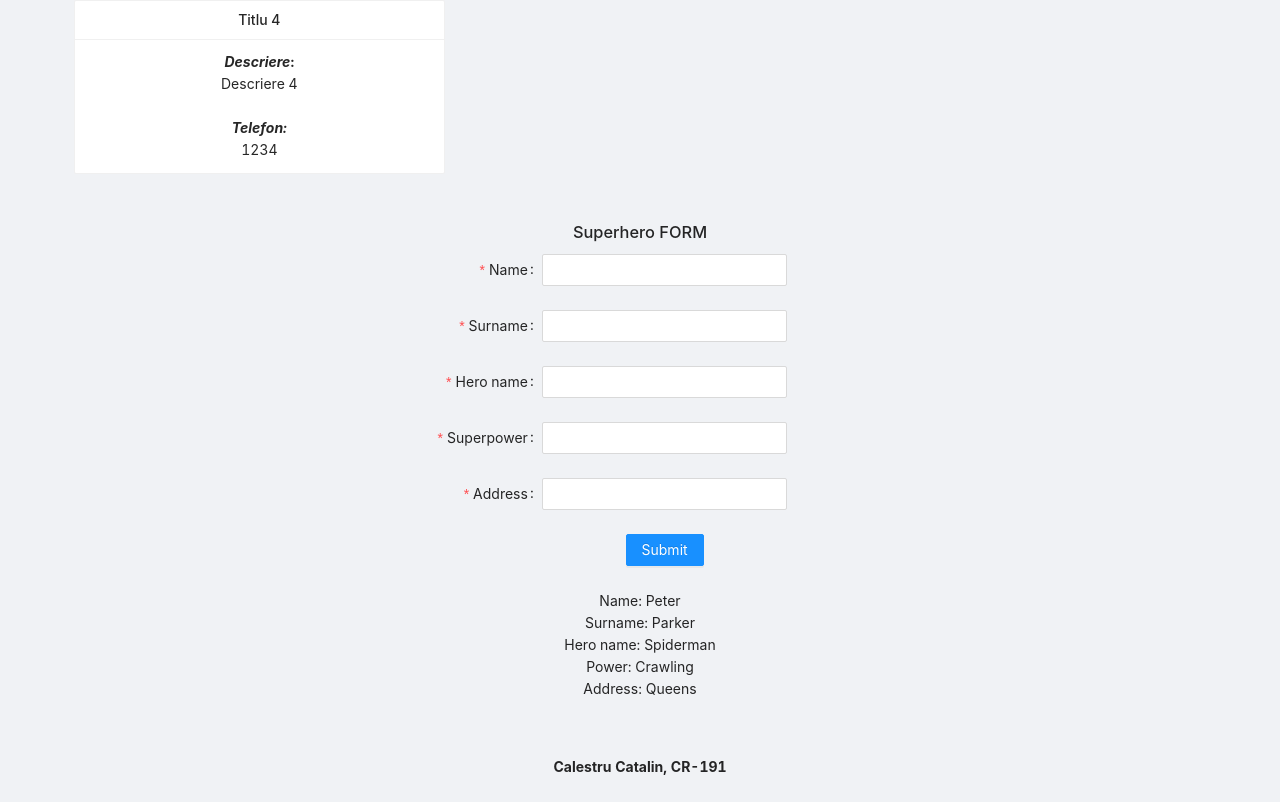
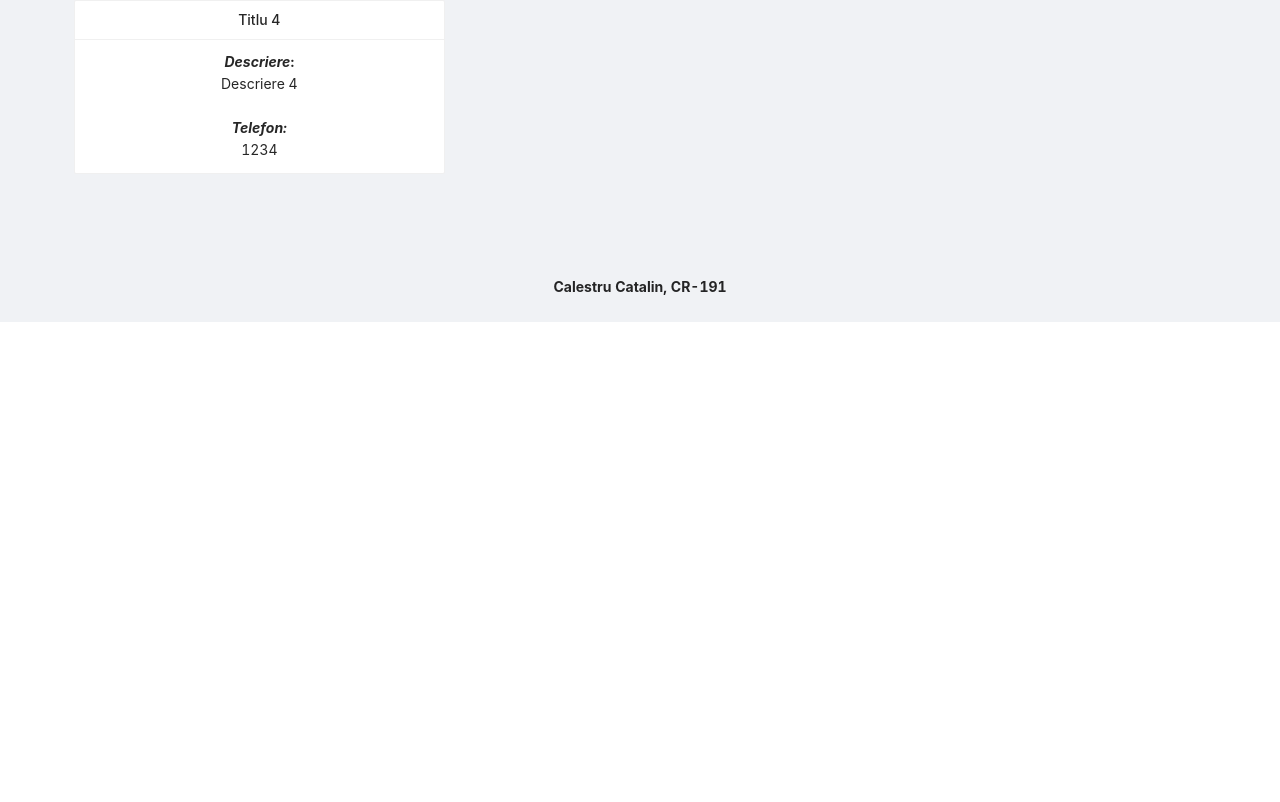
Before and after one commit to Catalin1237/Laborator_TWeb, a React (Create React App) app: page / in a window 1280 px wide. Shown: the part 528-1330 px from the top of the page. After the commit the page ends 850 px from the top, so only its background shows below. Built offline with nearby package versions, Linux system fonts and the light colour scheme.

Commit message:
aranjarea mai normala a doc

```diff
--- a/src/components/lab3/MyLayout.tsx
+++ b/src/components/MyLayout.tsx
@@ -1,7 +1,7 @@
 import { Layout, Menu, Form, Input, Button, notification } from 'antd';
 import { Card } from 'antd';
 import { useState } from 'react';
-import {  FormHero } from '../lab4/Form1';
+import MainInterface from '../interfaces/MainInterface';
 import './layoutStyle.css';
 
 const { Header, Content, Footer } = Layout;
@@ -133,13 +133,33 @@ const MyForm = () => {
     )
 }
 
+interface ShowHeroProp extends MainInterface{
+    superHeroName: string;
+    supHeroPower: string;
+    address: string;
+    age: number;
+    deadAlive: boolean;
+}
+
+const ShowHero = (props: ShowHeroProp) => {
+
+    const {name, surname} = props;
+
+    return(
+        <>
+
+        </>
+    );
+}
+
 const infoHero = [
     {
         name: "Peter",
         surname: "Parker",
-        hName: "Spiderman",
-        power: "Crawling",
-        add: "Queens"
+        superHeroName: "Spiderman",
+        supeHeroPower: "Spider power",
+        age: 16,
+        deadAlive: true
     },
 ]
 
@@ -173,26 +193,6 @@ export const MyLayout = () => {
                     </div>
 
                     <br />
-
-                    <h3>Superhero FORM</h3>
-                    <FormHero  hero={ infoHero }/>
-
-                    {/* Info hero */}
-                    {
-                        infoHero.map((e: any) => {
-                            return(
-                                <>
-                                    Name: { e.name } <br />
-                                    Surname: { e.surname } <br />
-                                    Hero name: { e.hName } <br />
-                                    Power: { e.power } <br />
-                                    Address: { e.add } <br />
-
-                                </>
-                            );
-                        })
-                    }
-
                 </Content>
             </main>
 
--- a/src/components/lab4/Form1.tsx
+++ /dev/null
@@ -1,116 +0,0 @@
-import { Form, Input, Button, notification} from 'antd';
-import { useState } from 'react';
-import SimpleName from './nameSurname';
-import Hero from './superHeroInfo';
-
-
-
-export interface HeroProps{
-    hero: Hero[];
-}
-
-export const FormHero = ({hero}: HeroProps) => {
-
-    const onFinish = () => {
-        notification.open({
-            message: 'Deschide consola pe F12.',
-          });
-    }
-
-    const [name, setName] = useState("");
-    const [surname, setSurname] = useState("");
-    const [hName, sethName] = useState("");
-    const [power, setPower] = useState("");
-    const [add, setAdd] = useState("");
-
-    const submitValue = () =>{
-        const fullInfo ={
-            "1. Name" : name,
-            "2. Surname" : surname,
-            "3. Hero Name" : hName,
-            "4. Power" : power,
-            "5. Address" : add,
-        };
-
-        console.log(fullInfo);
-    }
-
-    return(
-
-        <Form
-            name="basic"
-            labelCol={{ span: 10 }}
-            wrapperCol={{ span: 5 }}
-            initialValues={{ remember: true }}
-            autoComplete="off"
-            onFinish={ onFinish }
-        >
-            <Form.Item
-            label="Name"
-            name="name"
-            rules={[
-                { required: true, message: "Insert Hero real name!"}
-            ]}
-            >
-            <Input
-                onChange={ (e) => {setName(e.target.value);}}
-            />
-            </Form.Item>
-
-            <Form.Item
-            label="Surname"
-            name="surname"
-            rules={[
-                { required: true, message: "Insert Hero real surname!"}
-            ]}
-            >
-            <Input
-                onChange={ (e) => {setSurname(e.target.value);}}
-            />
-            </Form.Item>
-
-            <Form.Item
-            label="Hero name"
-            name="hName"
-            rules={[
-                { required: true, message: "Insert Hero name!"}
-            ]}
-            >
-                <Input
-                    onChange={ (e) => {sethName(e.target.value);}}
-                />
-            </Form.Item>
-
-            <Form.Item
-            label="Superpower"
-            name="power"
-            rules={[
-                { required: true, message: "Insert Hero powers!"}
-            ]}
-            >
-                <Input
-                    onChange={ (e) => {setPower(e.target.value);}}
-                />
-            </Form.Item>
-
-            <Form.Item
-            label="Address"
-            name="add"
-            rules={[
-                { required: true, message: "Insert Hero address!"}
-            ]}
-            >
-                <Input
-                    onChange={ (e) => {setAdd(e.target.value);}}
-                />
-            </Form.Item>
-
-            <Form.Item wrapperCol={{ offset: 9, span: 7 }}>
-            <Button type="primary" htmlType="submit" onClick={ submitValue }>
-                Submit
-            </Button>
-            </Form.Item>
-        </Form>
-
-    );
-}
--- a/src/components/lab4/nameSurname.tsx
+++ /dev/null
@@ -1,6 +0,0 @@
-interface SimpleName {
-    name: string,
-    surname: string
-}
-
-export default SimpleName;
--- /dev/null
+++ b/src/interfaces/MainInterface.tsx
@@ -0,0 +1,6 @@
+interface MainInterface {
+    name: string;
+    surname: string;
+}
+
+export default MainInterface;
```
Also changed, not shown: src/App.tsx (+6 -5 lines), src/components/lab4/superHeroInfo.tsx (deleted, +0 -10 lines), src/components/layoutStyle.css (renamed from src/components/lab3/layoutStyle.css).
